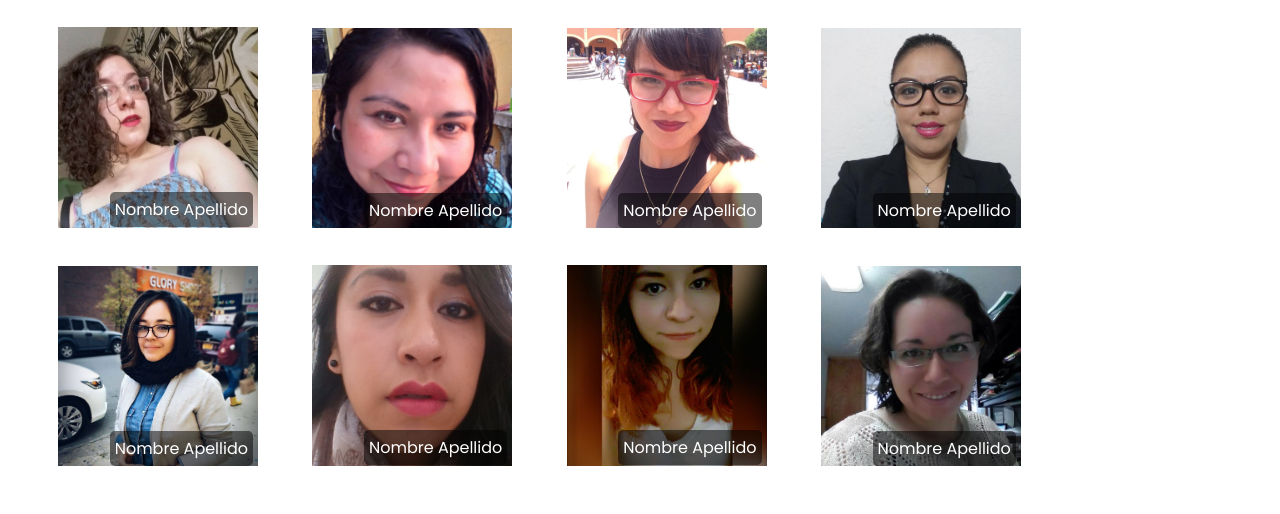
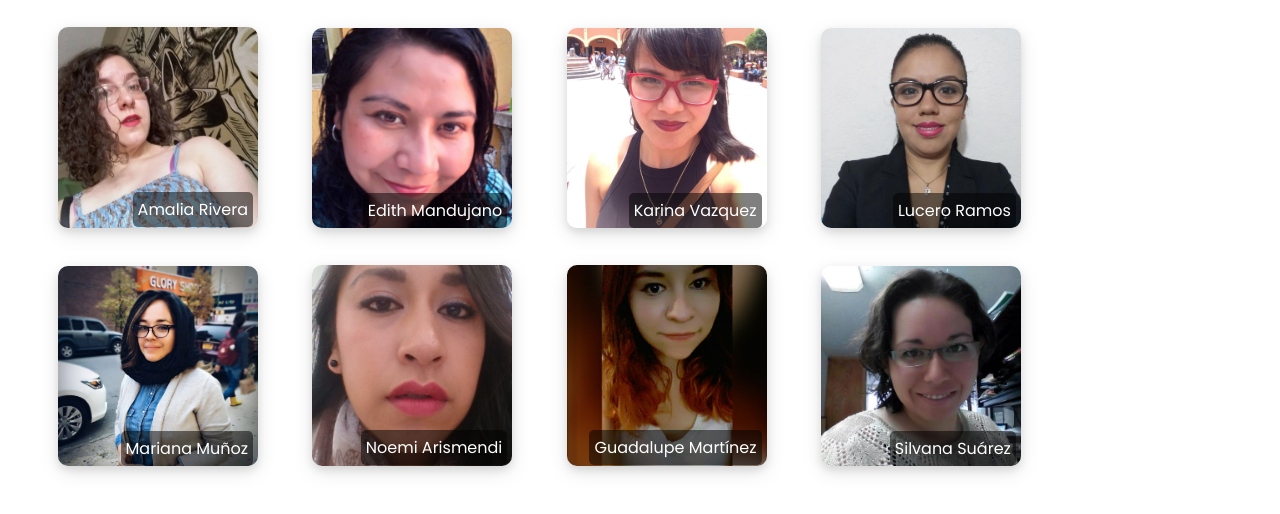
Before and after one commit to karyvdj/Ejercicio-Position-Coders, a plain HTML site: page index.html in a window 1280 px wide. Shown: the part 166-680 px from the top of the page. Drawn offline with Linux system fonts and the light colour scheme.

Commit message:
Aplicando efectos :hover

```diff
--- a/assets/css/main.css
+++ b/assets/css/main.css
@@ -12,6 +12,7 @@ header{
 }
 .subtitulo{
   margin-left: 50px;
+  /*margin-left: 20%;*/
   margin-top: 2%;
 }
 #coders{
@@ -30,10 +31,14 @@ header{
   width: 200px;
   margin-left: 50px;
   margin-top: 30px;
+  border-radius: 10px;
   position: relative;
+  box-shadow: 0 4px 8px 0 rgba(0, 0, 0, 0.1), 0 6px 20px 0 rgba(0, 0, 0, 0.1);
 }
 .imgCoders:hover{
   opacity: .7;
+  border-radius: 50%;
+  cursor: pointer;
 }
 .nombreCoders{
   top: 195px;
--- a/index.html
+++ b/index.html
@@ -22,35 +22,35 @@
       <section class="contenedor">
         <div class="contenedorImg">
           <img src="assets/img/amalia.jpg" class="imgCoders">
-          <span class="nombreCoders">Nombre Apellido</span>
+          <span class="nombreCoders">Amalia Rivera</span>
         </div>
         <div class="contenedorImg">
           <img src="assets/img/edith.jpg" class="imgCoders">
-          <span class="nombreCoders">Nombre Apellido</span>
+          <span class="nombreCoders">Edith Mandujano</span>
         </div>
         <div class="contenedorImg">
           <img src="assets/img/kary.jpg" class="imgCoders">
-          <span class="nombreCoders">Nombre Apellido</span>
+          <span class="nombreCoders">Karina Vazquez</span>
         </div>
         <div class="contenedorImg">
           <img src="assets/img/lucero.jpg" class="imgCoders">
-          <span class="nombreCoders">Nombre Apellido</span>
+          <span class="nombreCoders">Lucero Ramos</span>
         </div>
         <div class="contenedorImg">
           <img src="assets/img/mariana.jpg" class="imgCoders">
-          <span class="nombreCoders">Nombre Apellido</span>
+          <span class="nombreCoders">Mariana Muñoz</span>
         </div>
         <div class="contenedorImg">
           <img src="assets/img/mimi.jpg" class="imgCoders">
-          <span class="nombreCoders">Nombre Apellido</span>
+          <span class="nombreCoders">Noemi Arismendi</span>
         </div>
         <div class="contenedorImg">
           <img src="assets/img/pitt.jpg" class="imgCoders">
-          <span class="nombreCoders">Nombre Apellido</span>
+          <span class="nombreCoders">Guadalupe Martínez</span>
         </div>
         <div class="contenedorImg">
           <img src="assets/img/silvana.jpg" class="imgCoders">
-          <span class="nombreCoders">Nombre Apellido</span>
+          <span class="nombreCoders">Silvana Suárez</span>
         </div>
       </section>
     </section>
```
